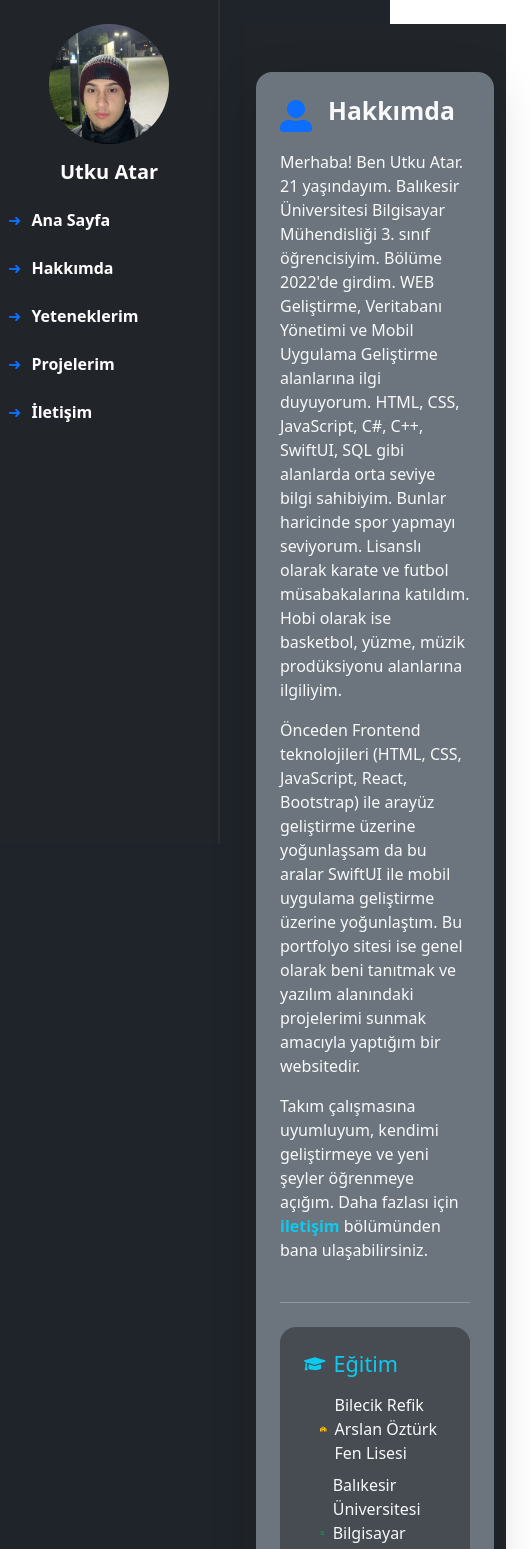
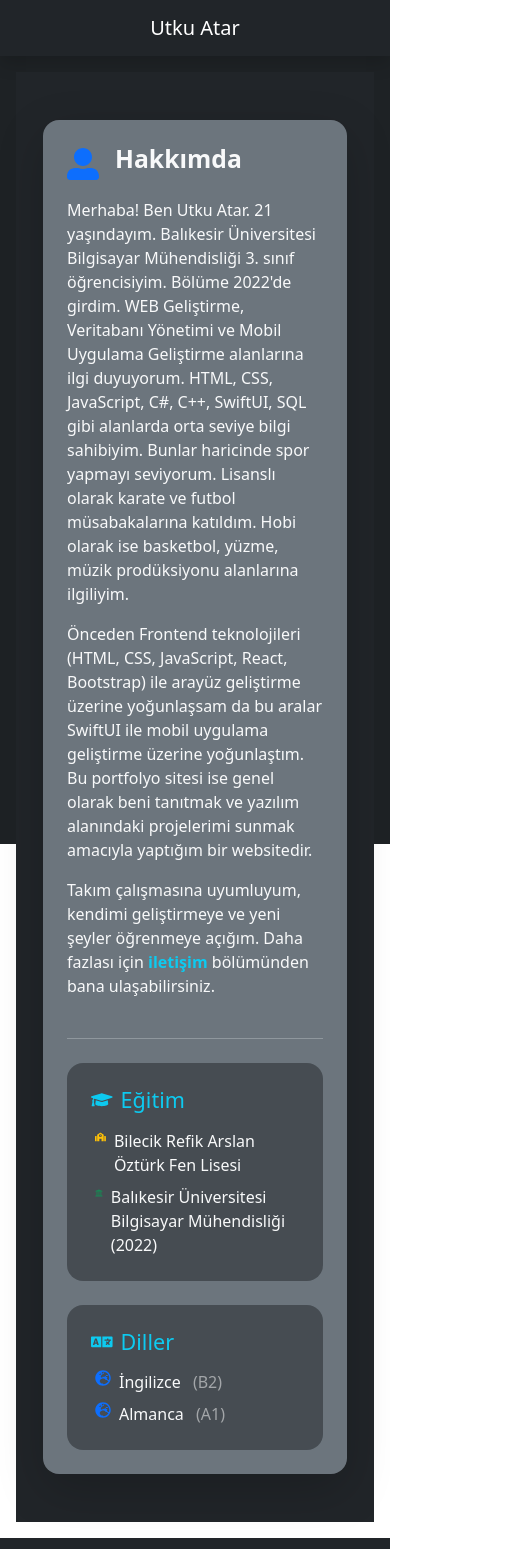
Before and after one commit to UtkuAtar/utku-portfolio, a React (Vite) app: page /about in a window 390 px wide. Shown: the top 1549 px of the page, 530 px wide, since content can reach past the window. Built offline with nearby package versions, Linux system fonts and the light colour scheme.

Commit message:
Responsive düzenlemeler tamamlandı

```diff
--- a/package.json
+++ b/package.json
@@ -13,6 +13,7 @@
     "bootstrap": "^5.3.6",
     "bootstrap-icons": "^1.13.1",
     "react": "^19.1.0",
+    "react-bootstrap": "^2.10.10",
     "react-dom": "^19.1.0",
     "react-icons": "^5.5.0",
     "react-router-dom": "^7.6.0"
--- a/src/App.jsx
+++ b/src/App.jsx
@@ -1,22 +1,31 @@
+import React from "react";
 import { BrowserRouter as Router, Routes, Route } from "react-router-dom";
-import Sidebar from "./components/Sidebar";
-import Footer from "./components/Footer";
 import Home from "./pages/Home";
 import About from "./pages/About";
+import Contact from "./pages/Contact";
+import Portfolio from "./pages/Portfolio";
 import Skills from "./pages/Skills";
-import Portfolio from "./pages/Portfolio";
-import Contact from "./pages/Contact";
+import Sidebar from "./components/Sidebar";
+import Footer from "./components/Footer"; // footer varsa import et
 
-export default function App() {
+function App() {
   return (
     <Router>
-      <div
-        className="d-flex flex-column min-vh-100"
-        style={{ backgroundColor: "#1f232a", color: "white" }}
-      >
-        <div className="d-flex flex-grow-1">
+      <div className="d-flex flex-column flex-md-row min-vh-100">
+
+        {/* Sidebar - sadece md ve üzeri */}
+        <div className="d-none d-md-block">
           <Sidebar />
-          <main className="flex-grow-1 p-4">
+        </div>
+
+        {/* Mobil Header - sadece md altı */}
+        <div className="d-md-none bg-dark text-white text-center py-3 shadow">
+          <h5 className="m-0">Utku Atar</h5>
+        </div>
+
+        {/* Ana içerik alanı */}
+        <div className="flex-grow-1 d-flex flex-column">
+          <main className="flex-grow-1 p-3">
             <Routes>
               <Route path="/" element={<Home />} />
               <Route path="/about" element={<About />} />
@@ -25,9 +34,13 @@ export default function App() {
               <Route path="/contact" element={<Contact />} />
             </Routes>
           </main>
+
+          {/* Footer her zaman en altta */}
+          <Footer />
         </div>
-        <Footer />
       </div>
     </Router>
   );
 }
+
+export default App;
--- a/src/components/Footer.jsx
+++ b/src/components/Footer.jsx
@@ -1,10 +1,9 @@
+import React from "react";
+
 export default function Footer() {
   return (
-    <footer
-      className="text-center py-3"
-      style={{ backgroundColor: "#1f232a", color: "white" }}
-    >
-      <small>&copy; 2025 Utku Atar. Tüm hakları saklıdır.</small>
+    <footer className="bg-dark text-white text-center py-3 mt-auto">
+      <small>&copy; {new Date().getFullYear()} Utku Atar | Tüm Hakları Saklıdır.</small>
     </footer>
   );
 }
--- a/src/components/Sidebar.jsx
+++ b/src/components/Sidebar.jsx
@@ -4,11 +4,14 @@ import profilePic from "../assets/profile.jpg";
 export default function Sidebar() {
   return (
     <div
-      className="bg-dark text-white d-flex flex-column align-items-center py-4 px-2 position-fixed"
+      className="bg-dark text-white d-none d-md-flex flex-column align-items-center py-4 px-2 position-fixed"
       style={{
         width: "220px",
         height: "100vh",
-        borderRight: "2px solid #2b2f33"
+        borderRight: "2px solid #2b2f33",
+        top: 0,
+        left: 0,
+        zIndex: 1030,
       }}
     >
       <img
--- a/src/pages/About.jsx
+++ b/src/pages/About.jsx
@@ -10,12 +10,20 @@ import {
 
 export default function About() {
   return (
-    <section className="bg-dark text-white py-5" style={{ minHeight: "100vh", marginLeft: "220px" }}>
+    <section
+      className="bg-dark text-white py-5"
+      style={{
+        minHeight: "100vh",
+        marginLeft: window.innerWidth >= 768 ? "220px" : "0px", // responsive margin
+        paddingLeft: "15px",
+        paddingRight: "15px"
+      }}
+    >
       <div className="container">
         <div className="row justify-content-center align-items-center">
-          <div className="col-lg-10">
+          <div className="col-12 col-md-10">
             <div className="card bg-secondary text-light shadow-lg border-0 p-4 rounded-4">
-              <div className="d-flex align-items-start mb-3">
+              <div className="d-flex align-items-start mb-3 flex-wrap">
                 <FaUserAlt size={32} className="me-3 mt-1 text-primary" />
                 <h2 className="fw-bold">Hakkımda</h2>
               </div>
@@ -46,14 +54,14 @@ export default function About() {
                 <h4 className="text-info d-flex align-items-center mb-3">
                   <FaGraduationCap className="me-2" /> Eğitim
                 </h4>
-                <div className="ps-3">
-                  <div className="d-flex align-items-center mb-2 hover-zoom text-light">
+                <div className="ps-1 ps-md-3">
+                  <div className="d-flex align-items-start mb-2 hover-zoom text-light">
                     <FaSchool className="me-2 text-warning" />
-                    Bilecik Refik Arslan Öztürk Fen Lisesi
+                    <span>Bilecik Refik Arslan Öztürk Fen Lisesi</span>
                   </div>
-                  <div className="d-flex align-items-center hover-zoom text-light">
+                  <div className="d-flex align-items-start hover-zoom text-light">
                     <FaUniversity className="me-2 text-success" />
-                    Balıkesir Üniversitesi Bilgisayar Mühendisliği (2022)
+                    <span>Balıkesir Üniversitesi Bilgisayar Mühendisliği (2022)</span>
                   </div>
                 </div>
               </div>
@@ -63,14 +71,14 @@ export default function About() {
                 <h4 className="text-info d-flex align-items-center mb-3">
                   <FaLanguage className="me-2" /> Diller
                 </h4>
-                <div className="ps-3">
-                  <div className="d-flex align-items-center mb-2 hover-zoom text-light">
+                <div className="ps-1 ps-md-3">
+                  <div className="d-flex align-items-start mb-2 hover-zoom text-light">
                     <FaGlobeEurope className="me-2 text-primary" />
-                    İngilizce <span className="ms-2 text-white-50">(B2)</span>
+                    <span>İngilizce <span className="ms-2 text-white-50">(B2)</span></span>
                   </div>
-                  <div className="d-flex align-items-center hover-zoom text-light">
+                  <div className="d-flex align-items-start hover-zoom text-light">
                     <FaGlobeEurope className="me-2 text-primary" />
-                    Almanca <span className="ms-2 text-white-50">(A1)</span>
+                    <span>Almanca <span className="ms-2 text-white-50">(A1)</span></span>
                   </div>
                 </div>
               </div>
--- a/src/pages/Contact.jsx
+++ b/src/pages/Contact.jsx
@@ -5,9 +5,12 @@ export default function Contact() {
   return (
     <section
       className="text-white py-5"
-      style={{ backgroundColor: '#6c757d', marginLeft: '220px' }}
+      style={{
+        backgroundColor: '#6c757d',
+        marginLeft: '220px',
+      }}
     >
-      <div className="container">
+      <div className="container px-3 px-md-5">
         <h2 className="text-center fw-bold mb-5">İletişim</h2>
 
         <div
@@ -49,7 +52,7 @@ export default function Contact() {
               <textarea className="form-control" id="message" rows="4" placeholder="Mesajınızı yazın"></textarea>
             </div>
 
-            <button type="submit" className="btn btn-primary">Gönder</button>
+            <button type="submit" className="btn btn-primary w-100">Gönder</button>
           </form>
         </div>
       </div>
--- a/src/pages/Home.jsx
+++ b/src/pages/Home.jsx
@@ -1,6 +1,20 @@
+import React, { useState, useEffect } from "react";
 import backgroundImage from "../assets/background.jpg";
 
 export default function Home() {
+  const [isMobile, setIsMobile] = useState(false);
+
+  useEffect(() => {
+    const checkScreen = () => {
+      setIsMobile(window.innerWidth < 768);
+    };
+
+    checkScreen();
+    window.addEventListener("resize", checkScreen);
+
+    return () => window.removeEventListener("resize", checkScreen);
+  }, []);
+
   return (
     <section
       style={{
@@ -9,18 +23,22 @@ export default function Home() {
         backgroundPosition: "center",
         minHeight: "100vh",
         color: "white",
-        marginLeft: "220px",
+        marginLeft: isMobile ? "0px" : "220px",
+        padding: "0 15px",
       }}
       className="d-flex flex-column justify-content-center align-items-center text-center"
     >
-      <h1 className="display-4 fw-bold">Utku Atar</h1>
-      <p className="lead">
+      <h1 className="display-5 fw-bold">Utku Atar</h1>
+
+      <p className="lead px-2 px-md-5">
         Full Stack Geliştirici • SwiftUI ile modern iOS uygulama geliştirme • WEB geliştirme
       </p>
-      <a href="/contact" className="btn btn-primary btn-lg my-3">
+
+      <a href="/contact" className="btn btn-primary btn-lg my-3 w-15 w-md-auto">
         İletişim İçin Tıkla!
       </a>
-      <div className="d-flex gap-3 fs-4">
+
+      <div className="d-flex gap-4 fs-4 flex-wrap justify-content-center mt-3">
         <a
           href="https://github.com/UtkuAtar"
           target="_blank"
--- a/src/pages/Portfolio.jsx
+++ b/src/pages/Portfolio.jsx
@@ -1,7 +1,17 @@
-import React from "react";
+
+import React, { useEffect, useState } from "react";
 import { FaGamepad, FaCode, FaGlobe } from "react-icons/fa";
 
 export default function Projects() {
+  const [isMobile, setIsMobile] = useState(false);
+
+  useEffect(() => {
+    const handleResize = () => setIsMobile(window.innerWidth < 768);
+    handleResize();
+    window.addEventListener("resize", handleResize);
+    return () => window.removeEventListener("resize", handleResize);
+  }, []);
+
   const projects = [
     {
       icon: <FaGamepad className="text-primary fs-3 me-3" />,
@@ -21,16 +31,23 @@ export default function Projects() {
   ];
 
   return (
-    <section className="bg-dark text-white py-5" style={{ minHeight: "100vh", marginLeft: "220px" }}>
+    <section
+      className="bg-dark text-white py-5"
+      style={{
+        minHeight: "100vh",
+        marginLeft: isMobile ? "0px" : "220px",
+        padding: "0 15px"
+      }}
+    >
       <div className="container">
         <h2 className="fw-bold text-center mb-5">Projelerim</h2>
         <div className="row justify-content-center">
           {projects.map((project, index) => (
             <div
               key={index}
-              className="col-lg-10 mb-4"
+              className="col-12 col-md-10 mb-4"
             >
-              <div className="bg-light text-dark p-4 rounded-4 shadow-sm d-flex align-items-start hover-glow transition-all">
+              <div className="bg-light text-dark p-4 rounded-4 shadow-sm d-flex flex-column flex-md-row align-items-start hover-glow transition-all h-100">
                 {project.icon}
                 <div>
                   <h5 className="fw-bold">{project.title}</h5>
--- a/src/pages/Skills.jsx
+++ b/src/pages/Skills.jsx
@@ -1,4 +1,4 @@
-import React from 'react';
+import React, { useEffect, useState } from 'react';
 import { FaHtml5, FaCss3Alt, FaJs, FaReact, FaPython, FaDatabase } from 'react-icons/fa';
 import { SiSwift } from 'react-icons/si';
 
@@ -15,8 +15,24 @@ const skills = [
 ];
 
 export default function Skills() {
+  const [isMobile, setIsMobile] = useState(false);
+
+  useEffect(() => {
+    const handleResize = () => setIsMobile(window.innerWidth < 768);
+    handleResize();
+    window.addEventListener("resize", handleResize);
+    return () => window.removeEventListener("resize", handleResize);
+  }, []);
+
   return (
-    <section className="bg-dark text-white min-vh-100" style={{ marginLeft: '220px' }}>
+    <section
+      className="bg-dark text-white min-vh-100"
+      style={{
+        marginLeft: isMobile ? '0px' : '220px',
+        paddingLeft: '15px',
+        paddingRight: '15px',
+      }}
+    >
       <div className="container py-5">
         <h2 className="text-center fw-bold mb-4 border-bottom pb-2">Yeteneklerim</h2>
         <div className="row row-cols-1 row-cols-sm-2 row-cols-md-3 g-4">
```
Also changed, not shown: 1 other file (tests, documents, lock files or other folders).
